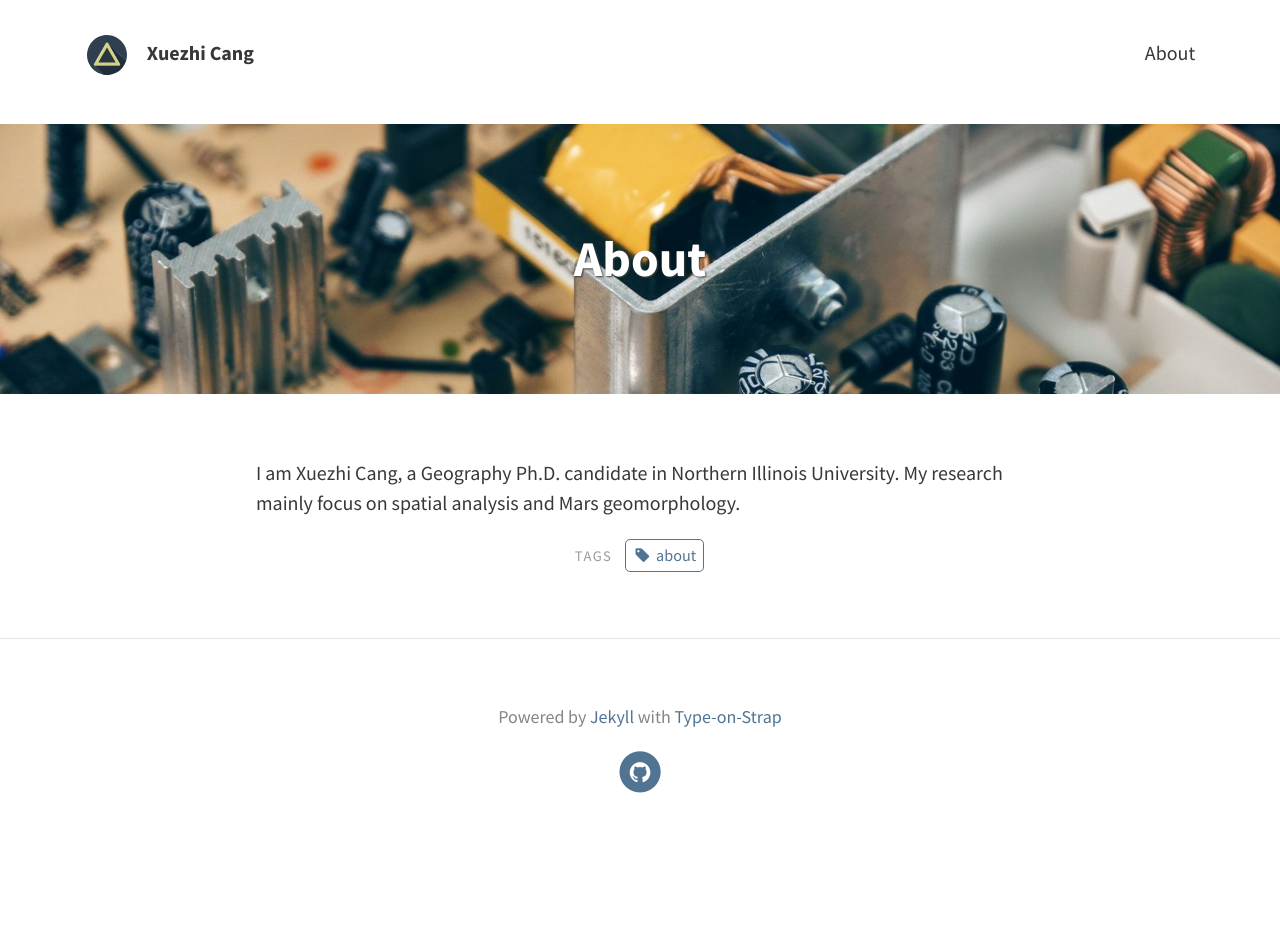
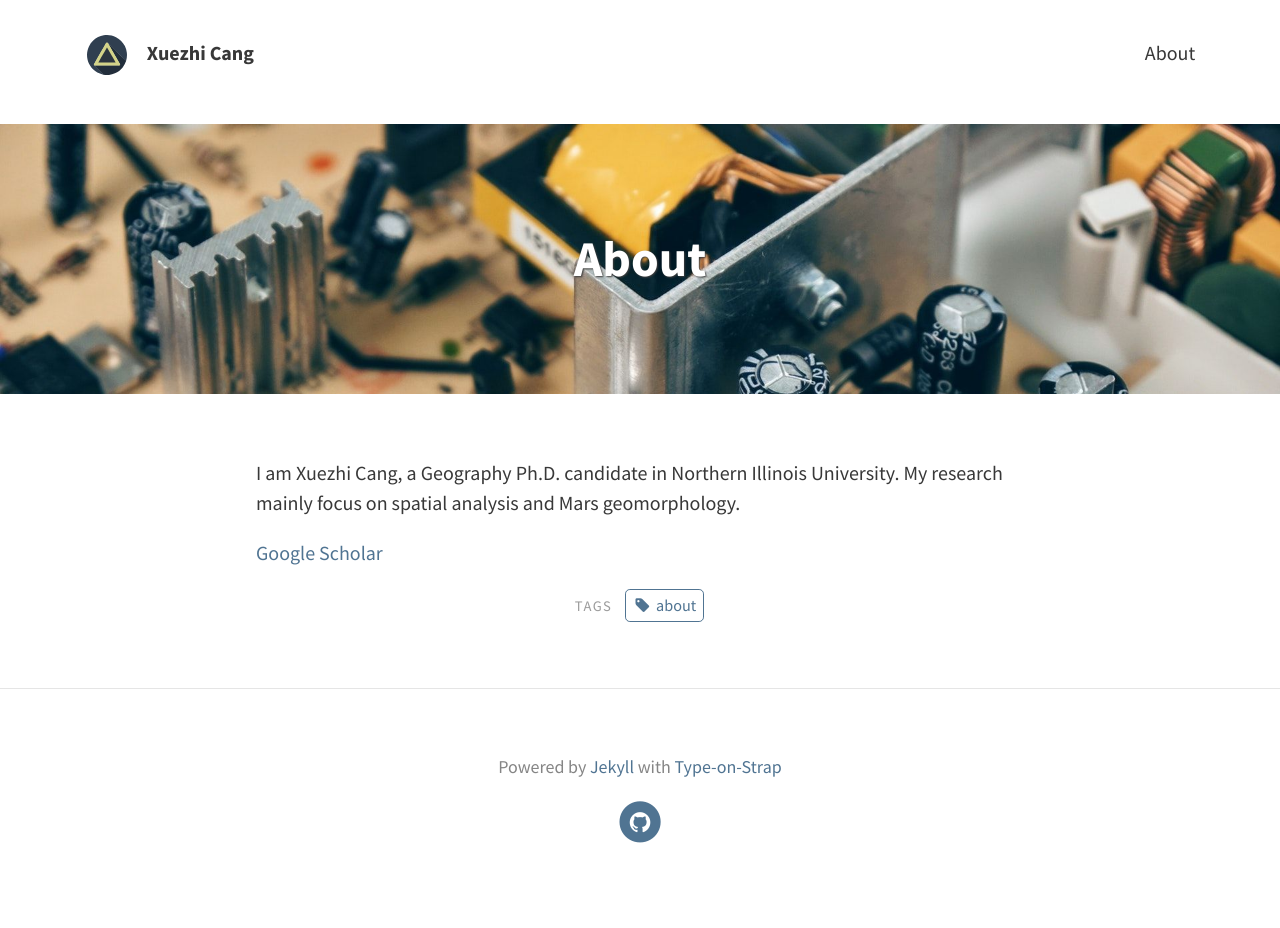
Before and after one commit to xuezhicang/xuezhicang.github.io, a Jekyll site: the page built from pages/about.md, in a window 1280 px wide. Built offline with Jekyll 4.4.1, drawn with Linux system fonts in a browser that asks for light colours; before the commit the page ends 900 px from its top, so only the background shows below that.

Commit message:
add google scholar link

```diff
--- a/pages/about.md
+++ b/pages/about.md
@@ -8,3 +8,5 @@
 
 I am Xuezhi Cang, a Geography Ph.D. candidate in Northern Illinois University.
 My research mainly focus on spatial analysis and Mars geomorphology.
+
+[Google Scholar](https://scholar.google.com/citations?user=a3OHfGUAAAAJ&hl=en)
```
